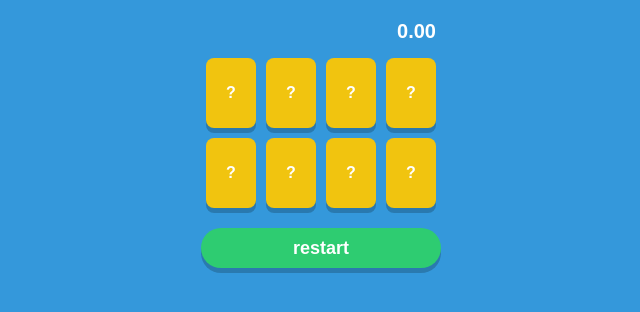
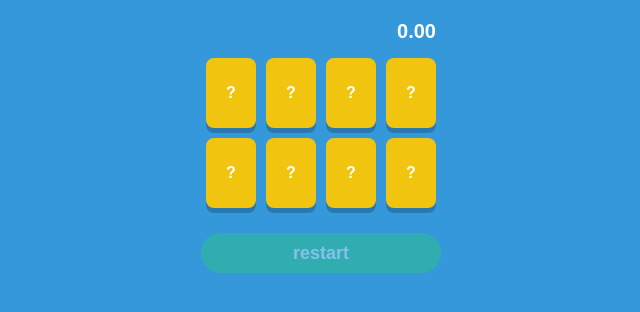
Before and after one commit to mozukraken/memory_game, a plain HTML site: page index.html in a window 1280 px wide. Shown: the whole page, without its empty margins (319-959 px from the left). Drawn offline with Linux system fonts and the light colour scheme.

Commit message:
バグ修正をした。

```diff
--- a/css/style.css
+++ b/css/style.css
@@ -79,3 +79,10 @@ body {
   margin-top: 15px;
   box-shadow: 0 5px 0 rgba(0, 0, 0, 0.2);
 }
+
+#restart.inactive {
+  cursor: default;
+  opacity: .4;
+  box-shadow: none;
+  margin-top: 20px;
+}
--- a/index.html
+++ b/index.html
@@ -18,7 +18,7 @@
         </div>
       </div> -->
     </div>
-    <a href="" id="restart">restart</a>
+    <a href="" id="restart" class="inactive">restart</a>
   </div>
   <script src="js/main.js"></script>
 </body>
--- a/js/main.js
+++ b/js/main.js
@@ -45,6 +45,7 @@
       isRunning = true;
       startTime = Date.now();
       runTimer();
+      document.getElementById('restart').className = '';
     });
     container = document.createElement('div');
     container.className = 'card-container';
@@ -54,6 +55,9 @@
 
   function flipCard(card) {
     if (firstCard !== null && secondCard !== null) {
+      return;
+    }
+    if (card.className.indexOf('open') !== -1) {
       return;
     }
     card.className = 'card open';
```
